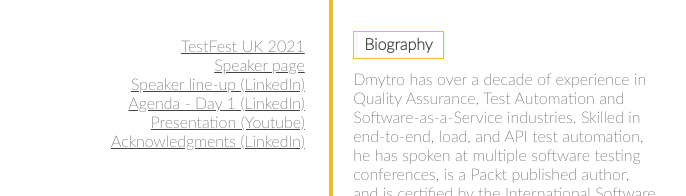
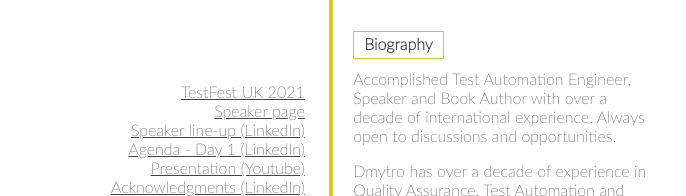
Before and after one commit to Marketionist/marketionist.github.io, a plain HTML site: page index.html in a window 1280 px wide. Shown: the part 604-800 px from the top of the page, without its empty margins (311-997 px from the left). Drawn offline with Linux system fonts and the light colour scheme.

Commit message:
Add bio summary

```diff
--- a/index.html
+++ b/index.html
@@ -137,6 +137,12 @@
                     <span class="title-section">Biography</span>
                     <div>
                         <p>
+                            Accomplished Test Automation Engineer, Speaker and
+                            Book Author with over a decade of international
+                            experience. Always open to discussions and
+                            opportunities.
+                        </p>
+                        <p>
                             Dmytro has over a decade of experience in Quality
                             Assurance, Test Automation and Software-as-a-Service
                             industries. Skilled in end-to-end, load, and API
```
